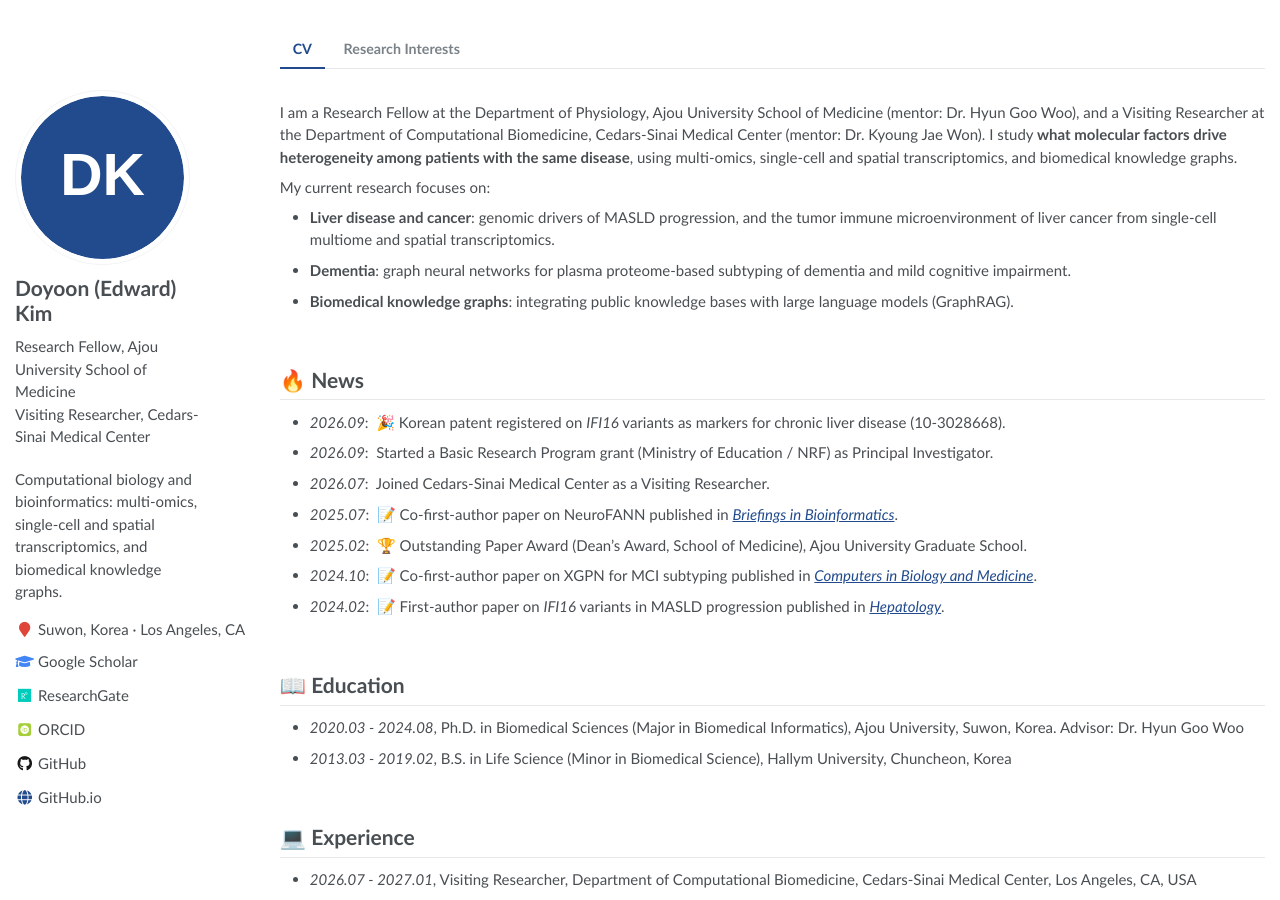
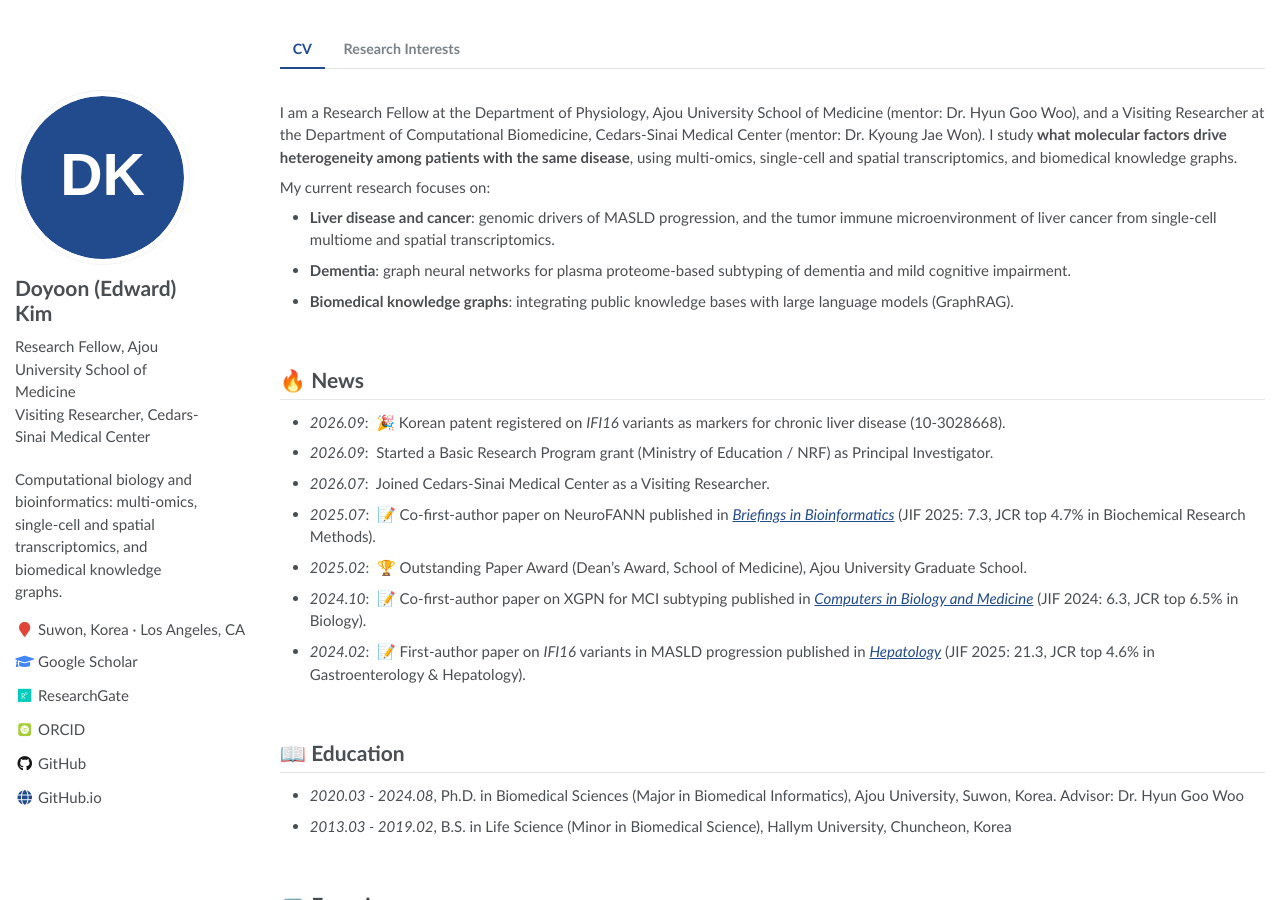
Before and after one commit to doyoonkim-ed/doyoonkim-ed.github.io, a Jekyll site: the page built from _pages/about.md, in a window 1280 px wide and 900 px high. Built offline with Jekyll 4.4.1, drawn with Linux system fonts in a browser that asks for light colours; some web fonts are replaced.

Commit message:
News: add JIF and JCR rank for first-author papers
Co-Authored-By: Claude Opus 5.5 <noreply@anthropic.com>
Claude-Session: https://claude.ai/code/session_01QJZZDb9s9CxVdjUGw7qkxB

```diff
--- a/_pages/about.md
+++ b/_pages/about.md
@@ -29,10 +29,10 @@ My current research focuses on:
 - *2026.09*: &nbsp;🎉 Korean patent registered on _IFI16_ variants as markers for chronic liver disease (10-3028668).
 - *2026.09*: &nbsp;Started a Basic Research Program grant (Ministry of Education / NRF) as Principal Investigator.
 - *2026.07*: &nbsp;Joined Cedars-Sinai Medical Center as a Visiting Researcher.
-- *2025.07*: &nbsp;📝 Co-first-author paper on NeuroFANN published in [_Briefings in Bioinformatics_](https://doi.org/10.1093/bib/bbaf366).
+- *2025.07*: &nbsp;📝 Co-first-author paper on NeuroFANN published in [_Briefings in Bioinformatics_](https://doi.org/10.1093/bib/bbaf366) (JIF 2025: 7.3, JCR top 4.7% in Biochemical Research Methods).
 - *2025.02*: &nbsp;🏆 Outstanding Paper Award (Dean's Award, School of Medicine), Ajou University Graduate School.
-- *2024.10*: &nbsp;📝 Co-first-author paper on XGPN for MCI subtyping published in [_Computers in Biology and Medicine_](https://doi.org/10.1016/j.compbiomed.2024.109303).
-- *2024.02*: &nbsp;📝 First-author paper on _IFI16_ variants in MASLD progression published in [_Hepatology_](https://doi.org/10.1097/HEP.0000000000000805).
+- *2024.10*: &nbsp;📝 Co-first-author paper on XGPN for MCI subtyping published in [_Computers in Biology and Medicine_](https://doi.org/10.1016/j.compbiomed.2024.109303) (JIF 2024: 6.3, JCR top 6.5% in Biology).
+- *2024.02*: &nbsp;📝 First-author paper on _IFI16_ variants in MASLD progression published in [_Hepatology_](https://doi.org/10.1097/HEP.0000000000000805) (JIF 2025: 21.3, JCR top 4.6% in Gastroenterology & Hepatology).
 
 # 📖 Education
 - *2020.03 - 2024.08*, Ph.D. in Biomedical Sciences (Major in Biomedical Informatics), Ajou University, Suwon, Korea. Advisor: Dr. Hyun Goo Woo
```
